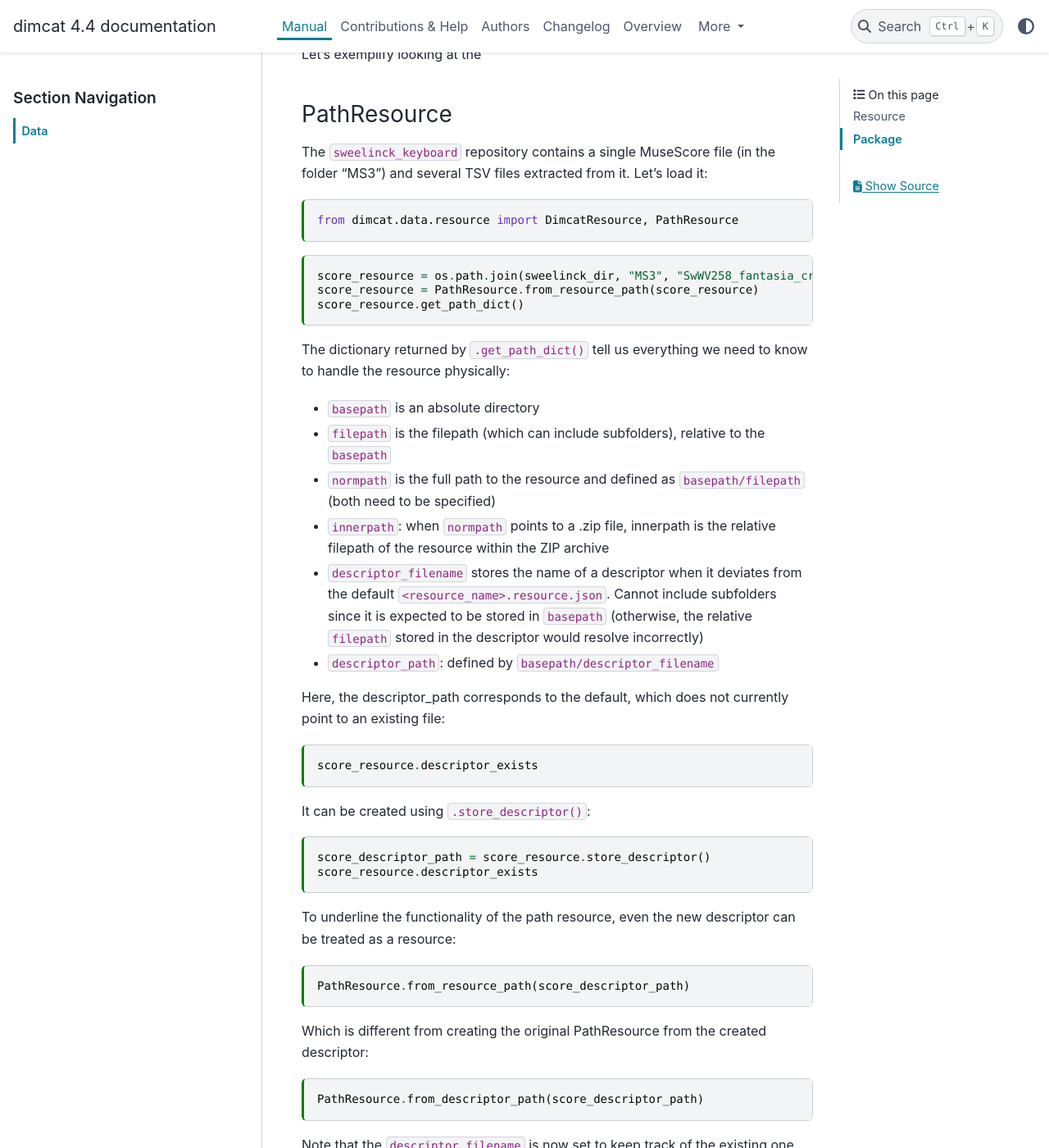
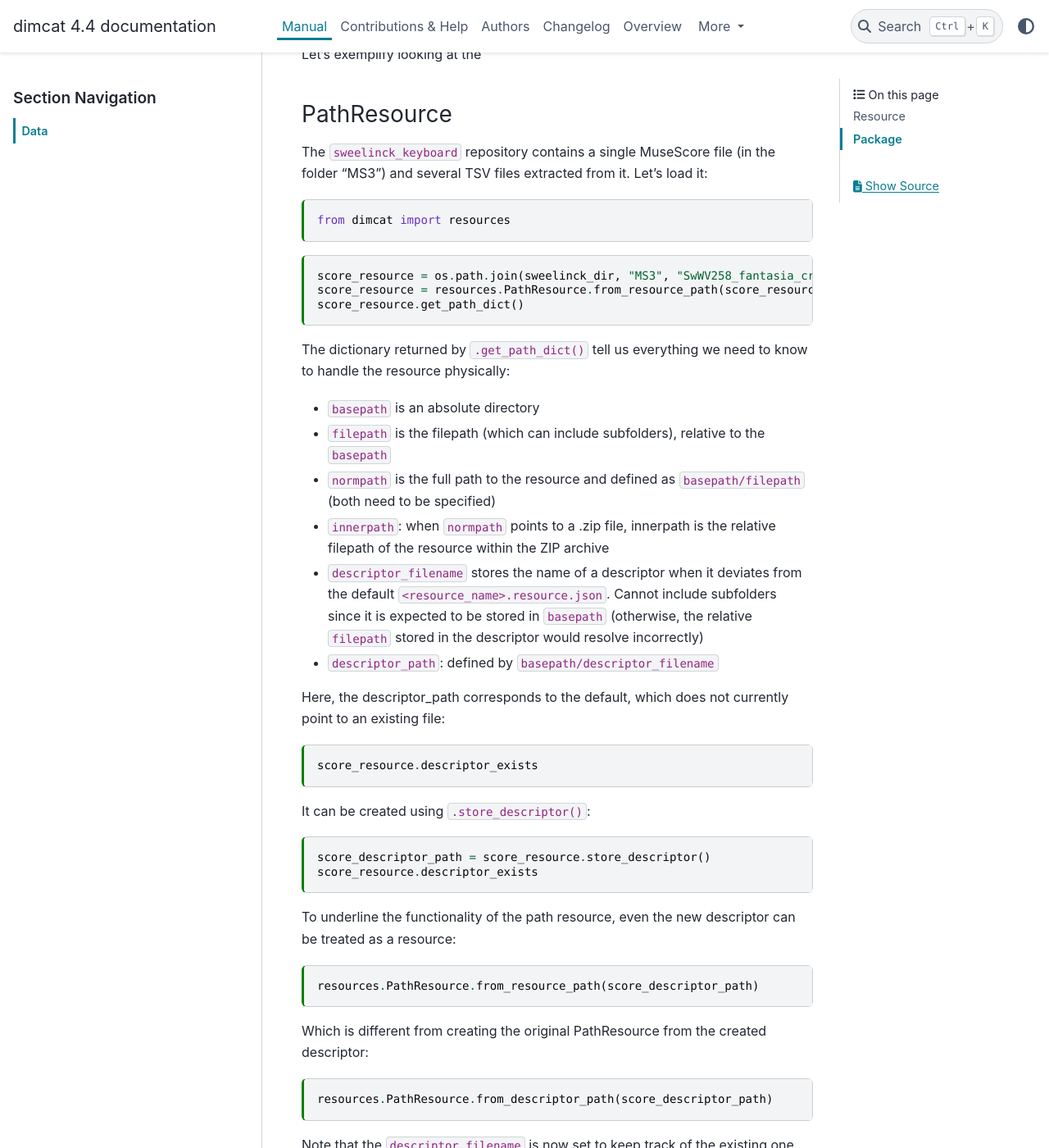
Before and after one commit to DCMLab/dimcat, a Sphinx documentation site: the page built from docs/manual/data.md, in a window 1280 px wide and 1400 px high, scrolled down 901 px. Shown: the whole window at 82% size. Built offline with Sphinx 7.4.7 and the PyData theme 0.15.4, drawn with Linux system fonts in a browser that asks for light colours; pages that are not in the unit, such as notebooks, are missing from menus; comment, search, counter and statistics services are not loaded; some of the changed text lies outside the part shown.

Commit message:
updates imports in the manual/data notebook

````diff
--- a/docs/manual/data.md
+++ b/docs/manual/data.md
@@ -52,12 +52,12 @@ The `sweelinck_keyboard` repository contains a single MuseScore file (in the fol
 Let's load it:
 
 ```{code-cell}
-from dimcat.data.resource import DimcatResource, PathResource
+from dimcat import resources
 ```
 
 ```{code-cell}
 score_resource = os.path.join(sweelinck_dir, "MS3", "SwWV258_fantasia_cromatica.mscx")
-score_resource = PathResource.from_resource_path(score_resource)
+score_resource = resources.PathResource.from_resource_path(score_resource)
 score_resource.get_path_dict()
 ```
 
@@ -86,13 +86,13 @@ score_resource.descriptor_exists
 To underline the functionality of the path resource, even the new descriptor can be treated as a resource:
 
 ```{code-cell}
-PathResource.from_resource_path(score_descriptor_path)
+resources.PathResource.from_resource_path(score_descriptor_path)
 ```
 
 Which is different from creating the original PathResource from the created descriptor:
 
 ```{code-cell}
-PathResource.from_descriptor_path(score_descriptor_path)
+resources.PathResource.from_descriptor_path(score_descriptor_path)
 ```
 
 Note that the `descriptor_filename` is now set to keep track of the existing one the resource originates from.
@@ -137,7 +137,7 @@ Let's create one from a TSV resource descriptor:
 
 ```{code-cell}
 notes_descriptor_path = os.path.join(sweelinck_dir, "notes", "SwWV258_fantasia_cromatica.notes.resource.json")
-notes_resource = DimcatResource.from_descriptor_path(notes_descriptor_path)
+notes_resource = resources.DimcatResource.from_descriptor_path(notes_descriptor_path)
 notes_resource
 ```
 
@@ -172,11 +172,11 @@ Just like resources, packages have a basepath and may be stored as a frictionles
 For starters, let's assemble a package from scratch:
 
 ```{code-cell}
-from dimcat.data.package import PathPackage, DimcatPackage
+from dimcat import packages
 ```
 
 ```{code-cell}
-path_package = PathPackage(package_name="scratch")
+path_package = packages.PathPackage(package_name="scratch")
 path_package
 ```
 
@@ -228,13 +228,13 @@ score_resource.to_config().create()
 
 ```{code-cell}
 notes_descriptor_path = os.path.join(sweelinck_dir, "notes", "SwWV258_fantasia_cromatica.notes.resource.json")
-notes_path_resource = Resource.from_descriptor_path(notes_descriptor_path)
-notes_path_resource = PathResource.from_descriptor_path(notes_descriptor_path)
+notes_path_resource = resources.Resource.from_descriptor_path(notes_descriptor_path)
+notes_path_resource = resources.PathResource.from_descriptor_path(notes_descriptor_path)
 notes_path_resource
 ```
 
 ```{code-cell}
-notes_resource = Resource.from_descriptor_path(notes_descriptor_path)
+notes_resource = resources.Resource.from_descriptor_path(notes_descriptor_path)
 notes_resource
 ```
 
````
Also changed, not shown: other parts of docs/manual/data.md (+1 -1 lines).
